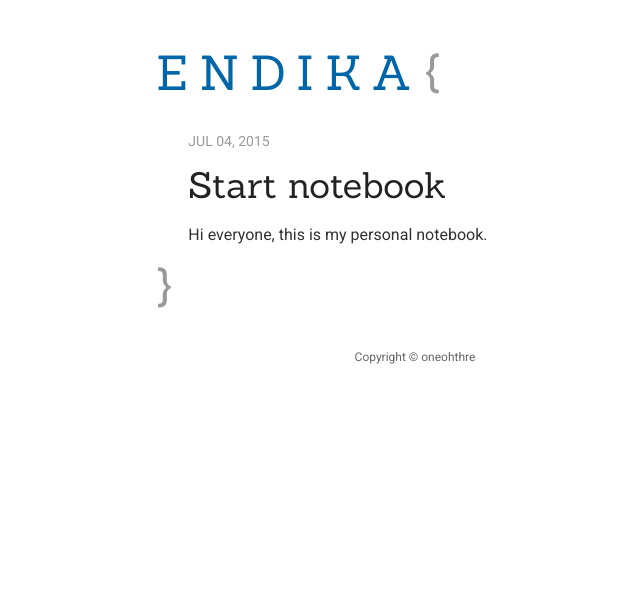
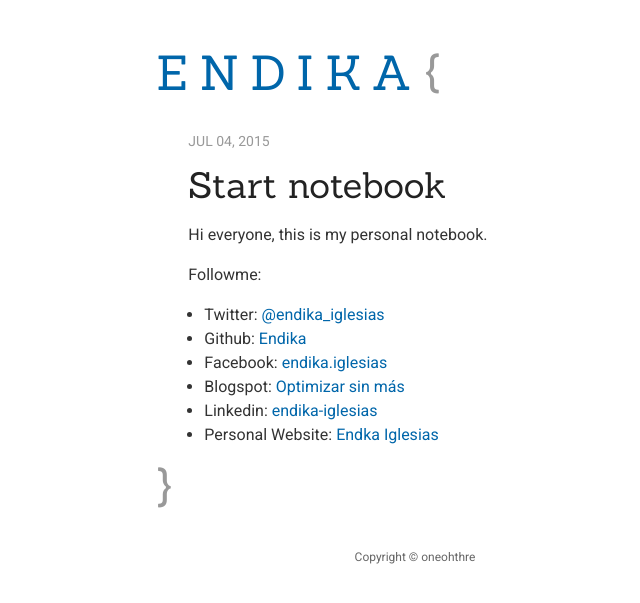
Before and after one commit to Endika/endika.github.io, a Jekyll site: the page built from _posts/2015-07-04-start-notebook.markdown, in a window 1280 px wide. Shown: the top 603 px of the page, without its empty margins (225-865 px from the left). Built offline with Jekyll 4.4.1, drawn with Linux system fonts in a browser that asks for light colours.

Commit message:
[UPDATE]

```diff
--- a/_posts/2015-07-04-start-notebook.markdown
+++ b/_posts/2015-07-04-start-notebook.markdown
@@ -5,3 +5,12 @@ date: 2015-07-04 01:00:00
 categories: en about
 ---
 Hi everyone, this is my personal notebook.
+
+Followme:
+
+* Twitter: [@endika_iglesias](https://twitter.com/endika_iglesias)
+* Github: [Endika](https://github.com/Endika)
+* Facebook: [endika.iglesias](https://facebook.com/endika.iglesias)
+* Blogspot: [Optimizar sin más](http://optimizarsinmas.blogspot.com.es)
+* Linkedin: [endika-iglesias](https://www.linkedin.com/pub/endika-iglesias/31/a7/42)
+* Personal Website: [Endka Iglesias](http://endikaiglesias.com)
```
